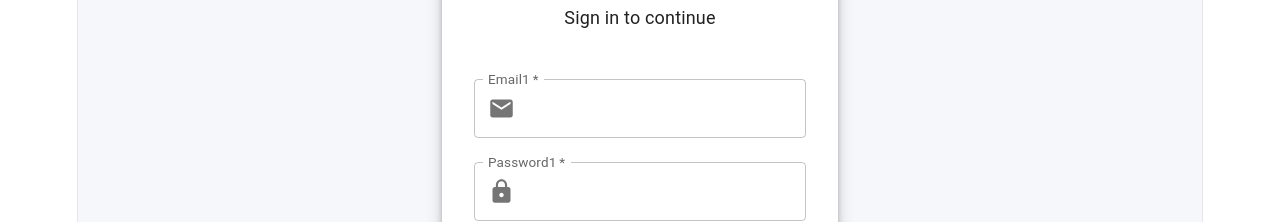
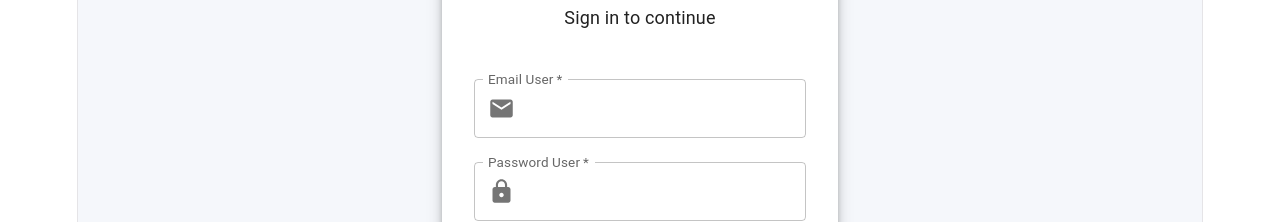
Before and after one commit to khanhpn/react_source_aws, a React (Vite) app: page / in a window 1280 px wide. Shown: the part 251-473 px from the top of the page. Built offline with nearby package versions, Linux system fonts and the light colour scheme.

Commit message:
update unit test label

```diff
--- a/src/App.tsx
+++ b/src/App.tsx
@@ -65,7 +65,7 @@ function App() {
             <Box component="form" onSubmit={handleSubmit}>
               <TextField
                 fullWidth
-                label="Email1"
+                label="Email User"
                 type="email"
                 margin="normal"
                 value={email}
@@ -84,7 +84,7 @@ function App() {
 
               <TextField
                 fullWidth
-                label="Password1"
+                label="Password User"
                 type="password"
                 margin="normal"
                 value={password}
```
